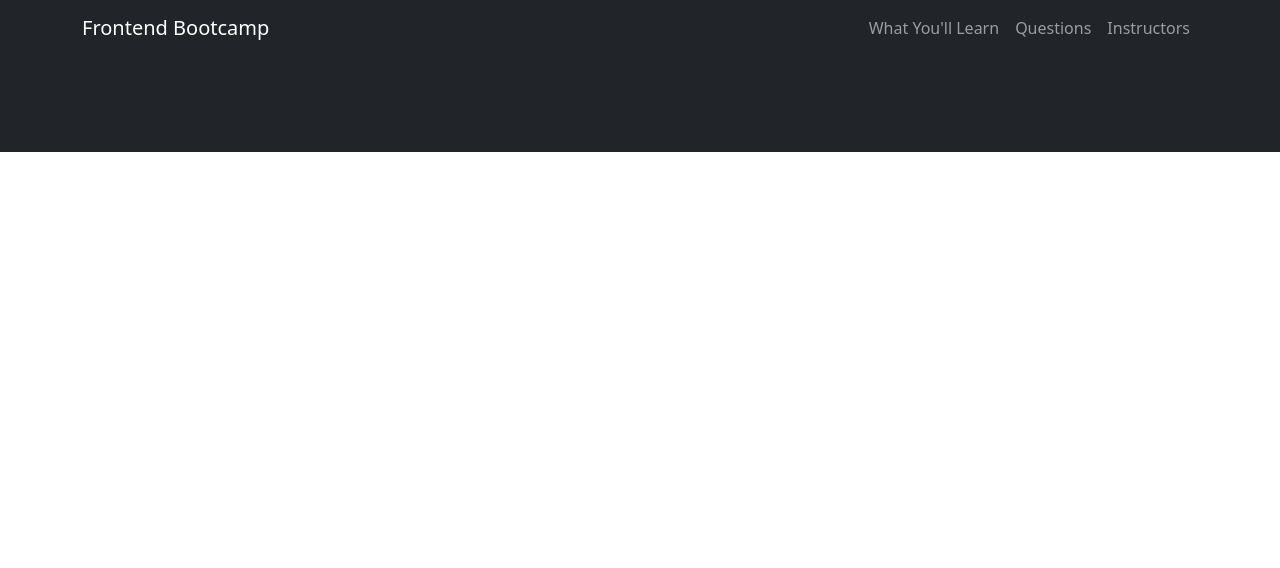
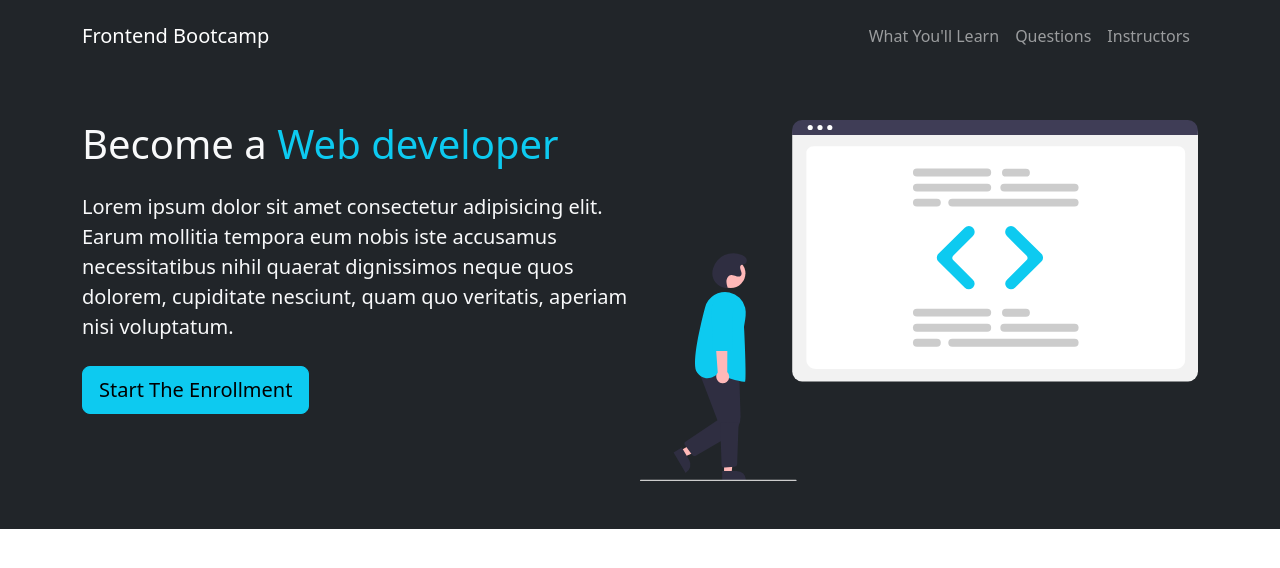
Before and after one commit to naresh-webdev/bootstrap-website-learning, a plain HTML site: page index.html in a window 1280 px wide. Drawn offline with nearby package versions, Linux system fonts and the light colour scheme.

Commit message:
created header section

```diff
--- a/index.html
+++ b/index.html
@@ -13,7 +13,7 @@
 <body>
   <!-- Navbar -->
 
-  <nav class="navbar navbar-expand-lg bg-dark navbar-dark">
+  <nav class="navbar navbar-expand-lg bg-dark navbar-dark py-3">
     <div class="container">
       <a href="#" class="navbar-brand">Frontend Bootcamp</a>
       <button class="navbar-toggler" type="button" data-bs-toggle="collapse" data-bs-target="#navmenu">
@@ -37,9 +37,23 @@
   </nav>
 
   <!-- Showcase -->
-  <section class="bg-dark text-light p-5 text-center">
+  <section class="bg-dark text-light p-5 text-center text-sm-start">
     <div class="container">
-
+      <div class="d-sm-flex align-items-start
+      justify-content-between">
+        <div>
+          <h1>Become a <span class="text-info">Web developer</span></h1>
+          <p class="lead my-4">
+            Lorem ipsum dolor sit amet consectetur adipisicing elit. Earum mollitia tempora eum nobis iste accusamus
+            necessitatibus nihil quaerat dignissimos neque quos dolorem, cupiditate nesciunt, quam quo veritatis,
+            aperiam nisi voluptatum.
+          </p>
+          <button class="btn btn-info btn-lg">
+            Start The Enrollment
+          </button>
+        </div>
+        <img class="img-fluid w-50 d-none d-sm-block" src="img/showcase.svg" alt="">
+      </div>
     </div>
   </section>
 
```
Also changed, not shown: img/showcase.svg (added).
